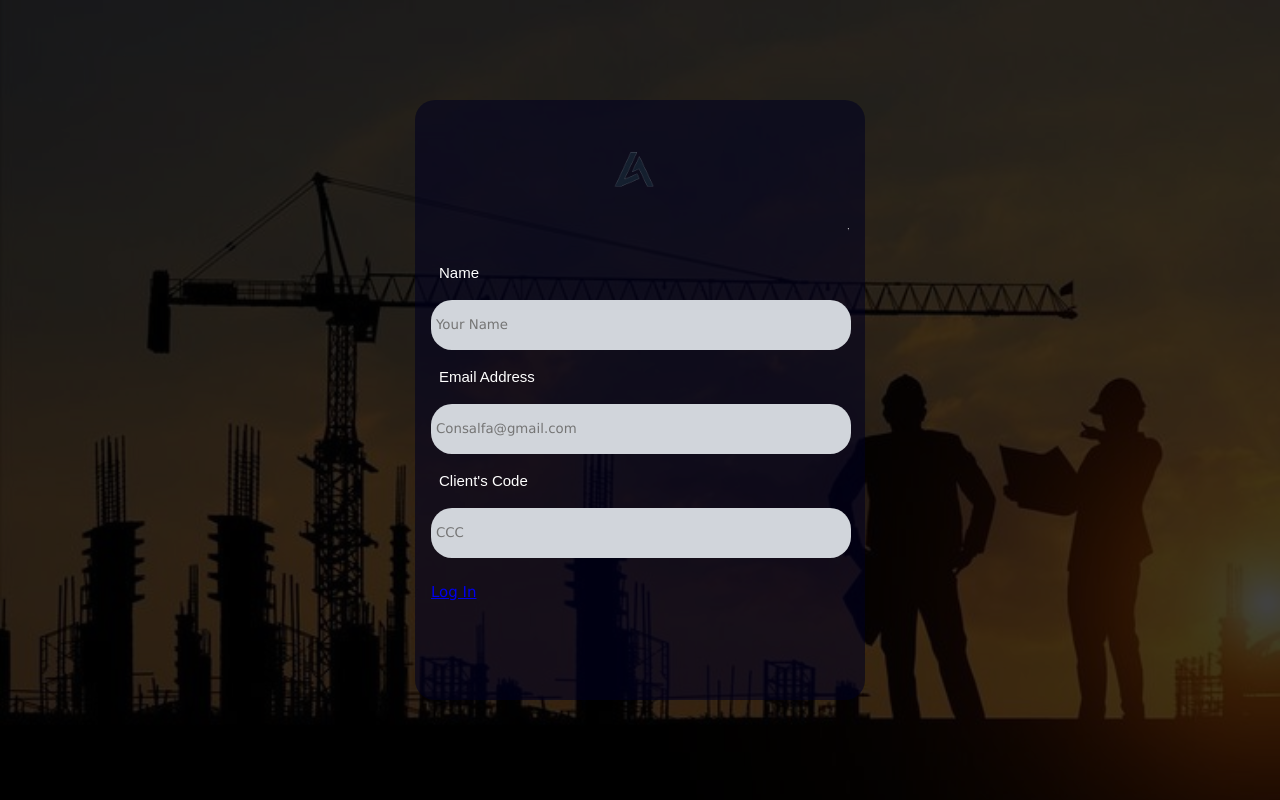
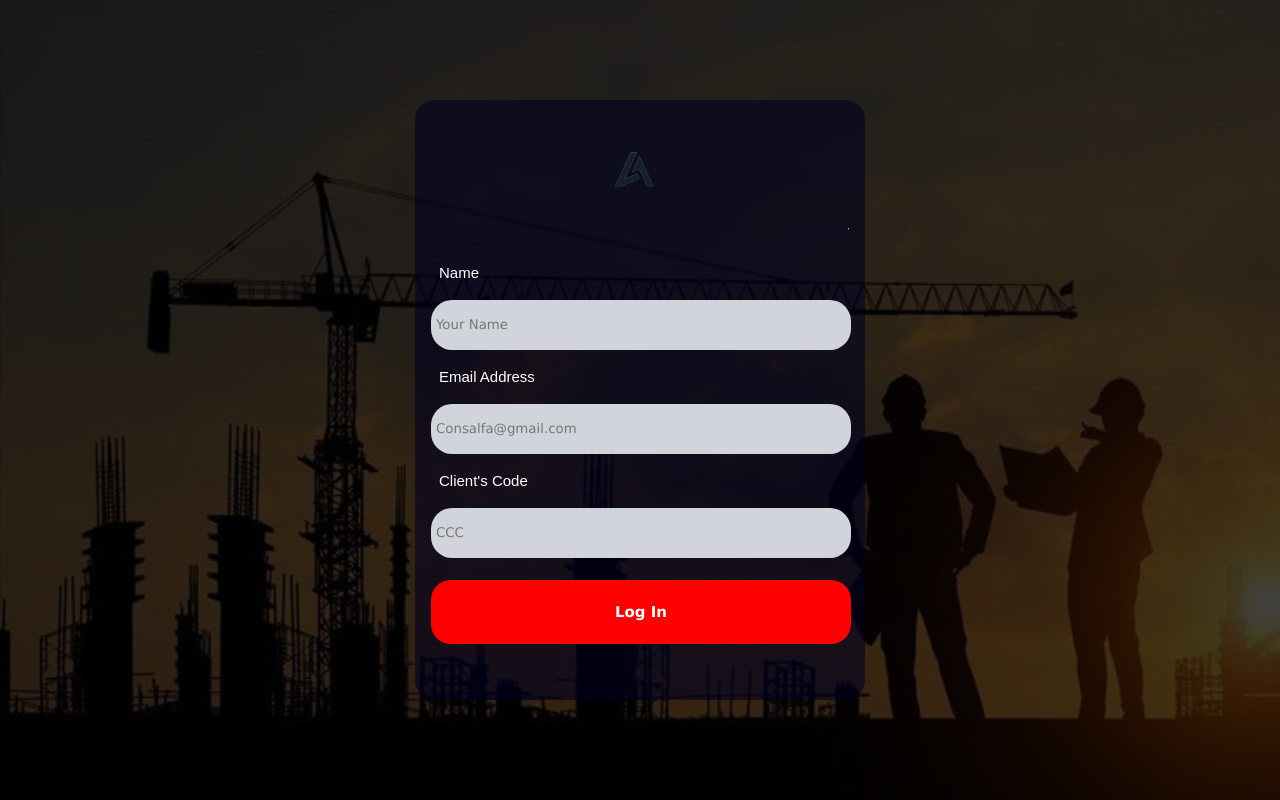
Before and after one commit to Douglas-Bassey/ADX, a website: page index.html in a window 1280 px wide. Drawn offline with Linux system fonts and the light colour scheme.

Commit message:
Add styling for ConLog component

```diff
--- a/consalfa-dashboard.css
+++ b/consalfa-dashboard.css
@@ -1726,3 +1726,14 @@ form{
     width: 100%;
   }
 }
+
+.ConLog{
+  background-color: red;
+  border-radius: 20px;
+  border: none;
+  padding: 20px;
+  text-decoration: none;
+  text-align: center;
+  color: white;
+  font-weight: bolder;
+}
```
